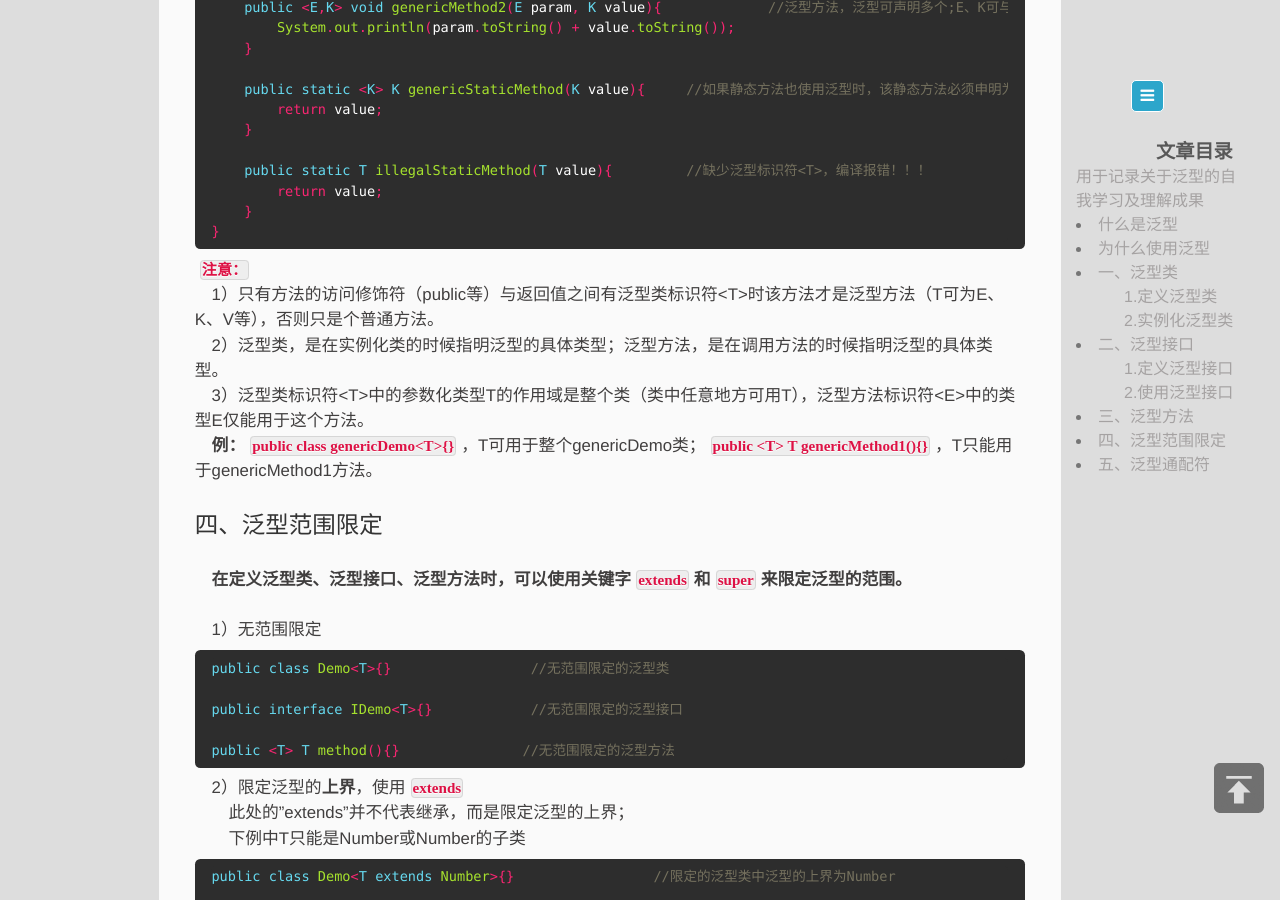
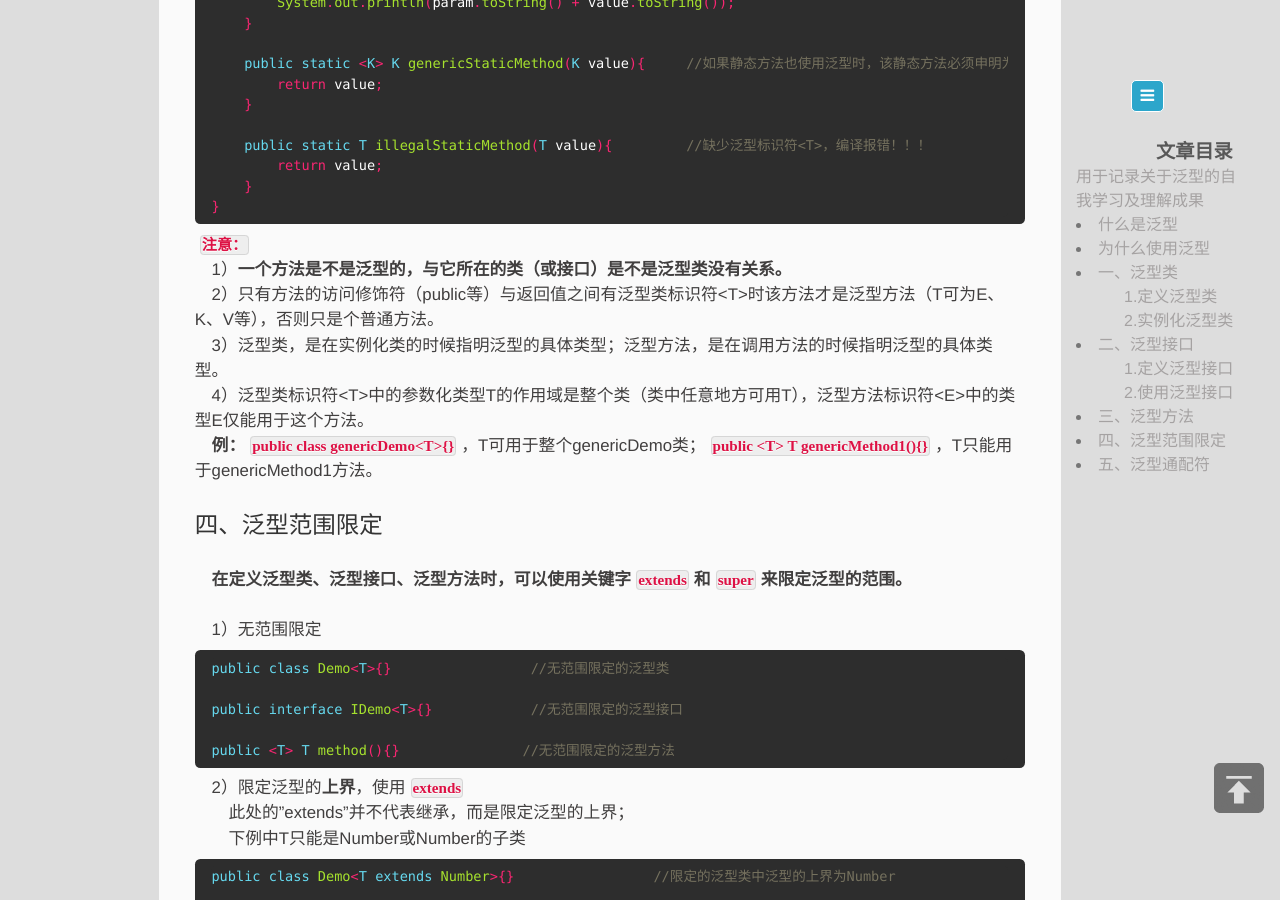
Before and after one commit to memorate/memorate.github.io, a Jekyll site: the page built from _posts/2019-10-10-genericity.markdown, in a window 1280 px wide and 900 px high, scrolled down 4702 px. Built offline with Jekyll 4.4.1, drawn with Linux system fonts in a browser that asks for light colours; some of the changed text lies outside the part shown.

Commit message:
latest code update on 2019-10-25 18:02

````diff
--- a/_posts/2019-10-10-genericity.markdown
+++ b/_posts/2019-10-10-genericity.markdown
@@ -222,9 +221,10 @@ public class genericDemo<T>{
 }
 ```
 `注意：`
-　1）只有方法的访问修饰符（public等）与返回值之间有泛型类标识符<T\>时该方法才是泛型方法（T可为E、K、V等），否则只是个普通方法。
-　2）泛型类，是在实例化类的时候指明泛型的具体类型；泛型方法，是在调用方法的时候指明泛型的具体类型。
-　3）泛型类标识符<T\>中的参数化类型T的作用域是整个类（类中任意地方可用T），泛型方法标识符<E\>中的类型E仅能用于这个方法。
+　1）**一个方法是不是泛型的，与它所在的类（或接口）是不是泛型类没有关系。**
+　2）只有方法的访问修饰符（public等）与返回值之间有泛型类标识符<T\>时该方法才是泛型方法（T可为E、K、V等），否则只是个普通方法。
+　3）泛型类，是在实例化类的时候指明泛型的具体类型；泛型方法，是在调用方法的时候指明泛型的具体类型。
+　4）泛型类标识符<T\>中的参数化类型T的作用域是整个类（类中任意地方可用T），泛型方法标识符<E\>中的类型E仅能用于这个方法。
 　**例：**`public class genericDemo<T>{}`，T可用于整个genericDemo类；`public <T> T genericMethod1(){}`，T只能用于genericMethod1方法。
 
 ### 四、泛型范围限定
````
Also changed, not shown: other parts of _posts/2019-10-10-genericity.markdown (+0 -1 lines).
